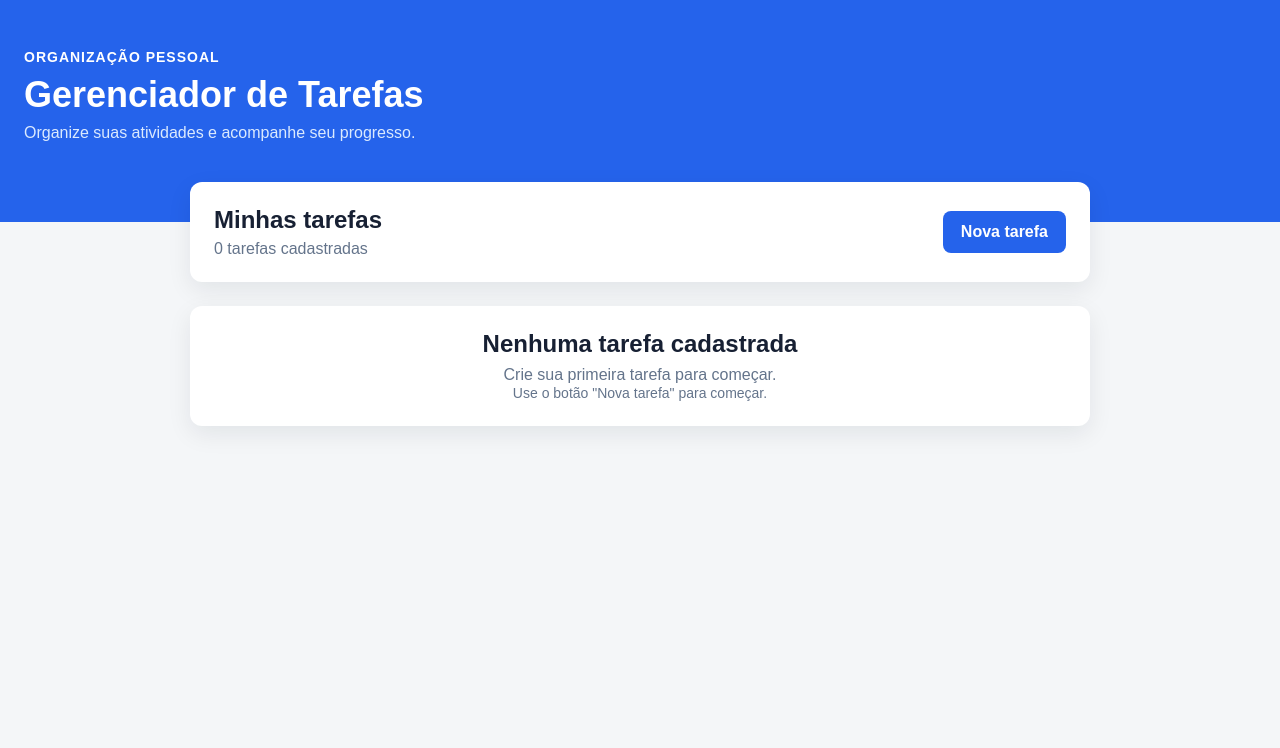
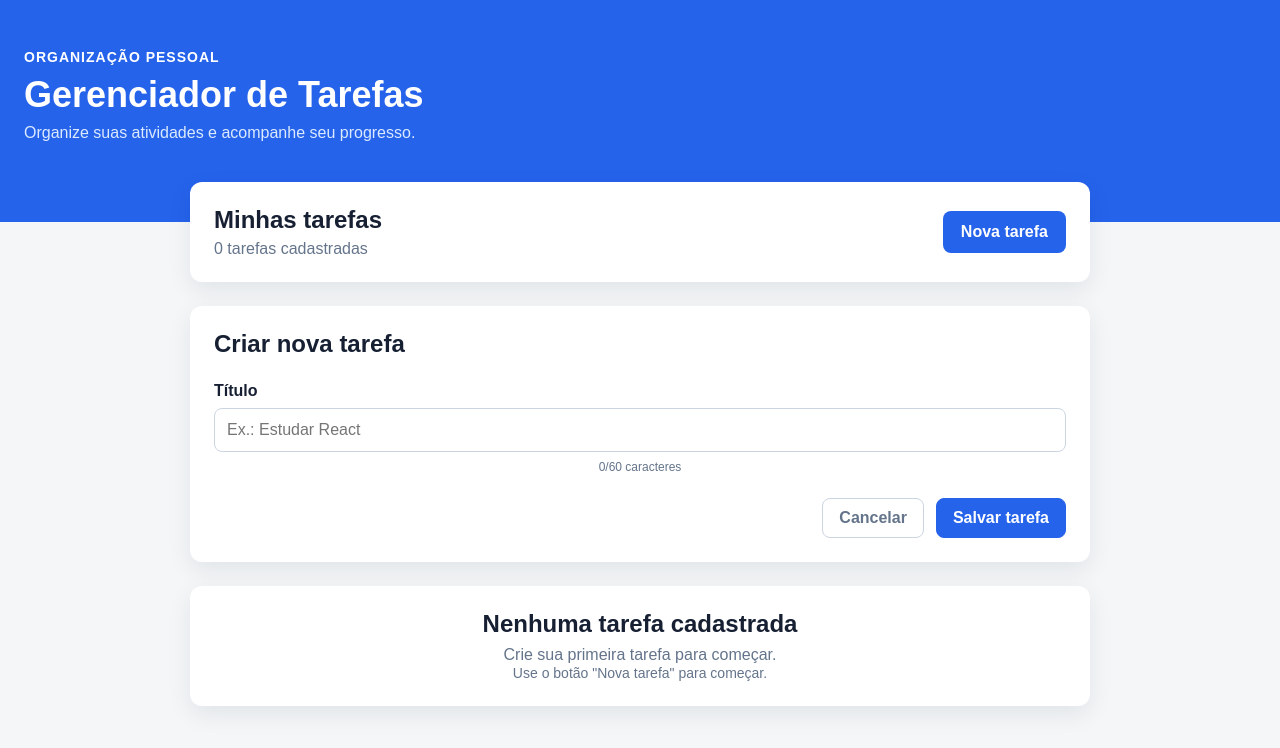
Before and after one commit to thiago-bernuncio/gerenciador-tarefas, a React (Vite) app in the folder frontend/: page / in a window 1280 px wide. Both pictures are taken after a click on the button "Nova tarefa". Shown: the top 748 px of the page. Built offline with nearby package versions, Linux system fonts and the light colour scheme.

Commit message:
feat: adicionado formulário de tarefa controlada

```diff
--- a/frontend/src/App.css
+++ b/frontend/src/App.css
@@ -89,6 +89,76 @@
   color: #64748b;
 }
 
+.task-form-card {
+  margin-top: 24px;
+  padding: 24px;
+  border-radius: 12px;
+  background-color: white;
+  box-shadow: 0 8px 24px rgb(15 23 42 / 8%);
+}
+
+.task-form-card h2 {
+  margin: 0 0 24px;
+}
+
+.form-group {
+  display: flex;
+  flex-direction: column;
+  gap: 8px;
+}
+
+.form-group label {
+  font-weight: bold;
+}
+
+.form-group input {
+  width: 100%;
+  padding: 12px;
+  border: 1px solid #cbd5e1;
+  border-radius: 8px;
+  outline: none;
+}
+
+.form-group input:focus {
+  border-color: #2563eb;
+  box-shadow: 0 0 0 3px rgb(37 99 235 / 15%);
+}
+
+.form-actions {
+  display: flex;
+  justify-content: flex-end;
+  gap: 12px;
+  margin-top: 24px;
+}
+
+.character-counter {
+  text-align: center;
+  font-size: 12px;
+  color: #64748b;
+}
+
+.primary-button,
+.secondary-button {
+  padding: 10px 16px;
+  border-radius: 8px;
+  font-weight: bold;
+  cursor: pointer;
+}
+
+.primary-button {
+  border: 1px solid #2563eb;
+  color: white;
+  background-color: #2563eb;
+}
+
+.secondary-button {
+  border: 1px solid #cbd5e1;
+  color: #64748b;
+  background-color: white;
+}
+
+
+
 @media (max-width: 600px) {
   .app-header h1 {
     font-size: 28px;
--- a/frontend/src/App.jsx
+++ b/frontend/src/App.jsx
@@ -1,7 +1,25 @@
-
+import {useState} from 'react'
 import './App.css'
 
 function App() {
+  const [isFormOpen, setIsFormOpen] = useState(false)
+  const [title, setTitle] = useState('')
+
+  function handleCloseForm(){
+    setIsFormOpen(false)
+    setTitle('')
+  }
+
+  function handleSubmit(event) {
+    event.preventDefault()
+
+    console.log({
+      title: title,
+    })
+
+    setTitle('')
+    setIsFormOpen(false)
+  }
 
   return (
     <div className="app">
@@ -18,10 +36,53 @@ function App() {
             <p>0 tarefas cadastradas</p>
           </div>
 
-          <button type="button">
+          <button type="button" onClick={() => setIsFormOpen(true)}>
             Nova tarefa
           </button>
         </section>
+
+        {isFormOpen && (
+          <section className="task-form-card">
+            <h2>Criar nova tarefa</h2>
+
+            <form onSubmit={handleSubmit}>
+              <div className='form-group'>
+                <label htmlFor="task-title">
+                  Título
+                </label>
+
+                <input
+                  id="task-title"
+                  type="text"
+                  placeholder="Ex.: Estudar React"
+                  value={title}
+                  onChange={(event) => setTitle(event.target.value)}
+                  maxLength={60}
+                  required
+                  />
+
+                <span className="character-counter">
+                  {title.length}/60 caracteres
+                </span>
+              </div>
+
+              <div className="form-actions">
+                <button
+                className="secondary-button"
+                type="button"
+                onClick={handleCloseForm}>
+                  Cancelar
+                </button>
+
+                <button
+                className="primary-button"
+                type="submit">
+                  Salvar tarefa
+                </button>
+              </div>
+            </form>
+          </section>
+        )}
 
         <section className="empty-state">
           <h2>Nenhuma tarefa cadastrada</h2>
```
